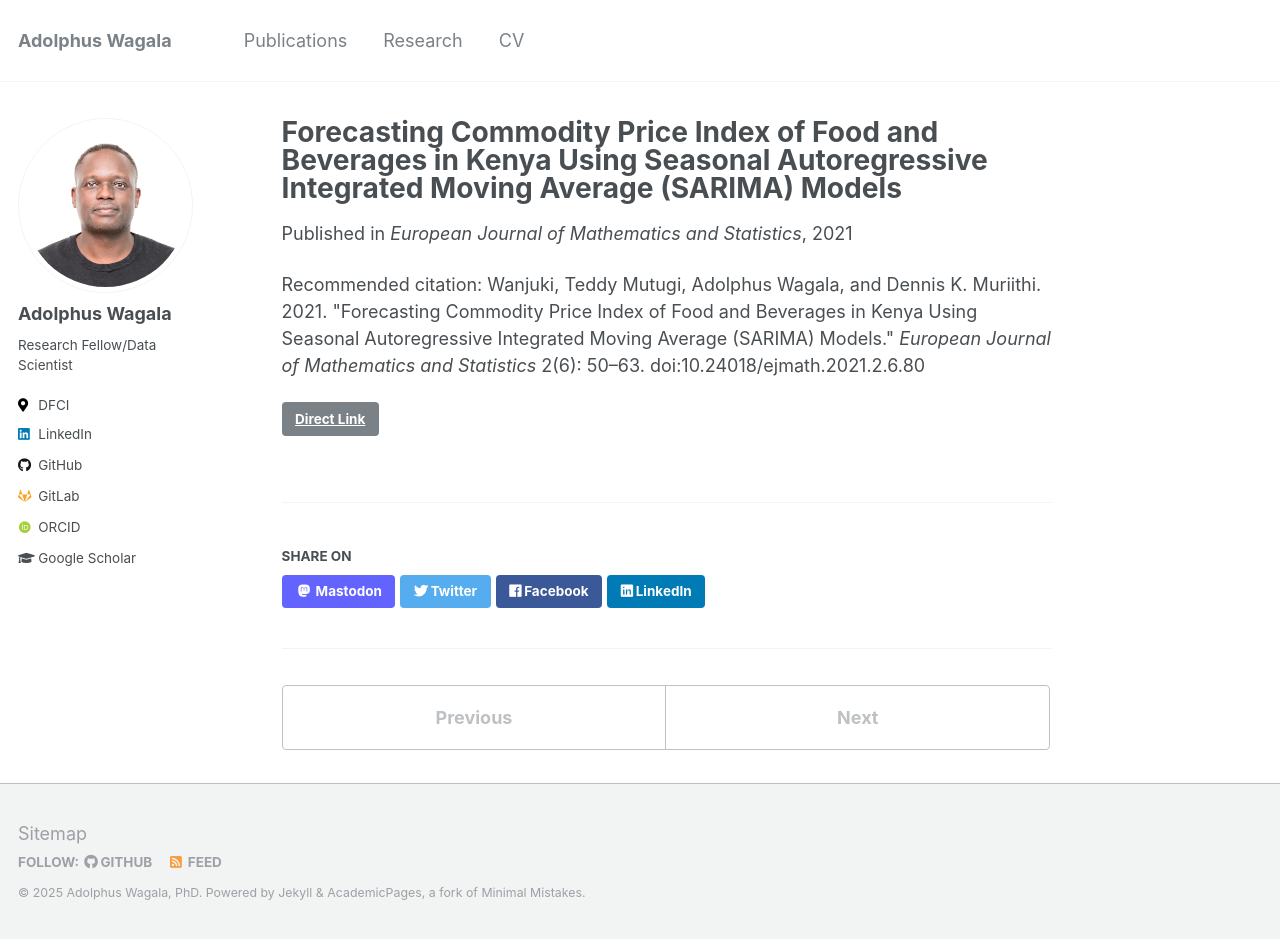
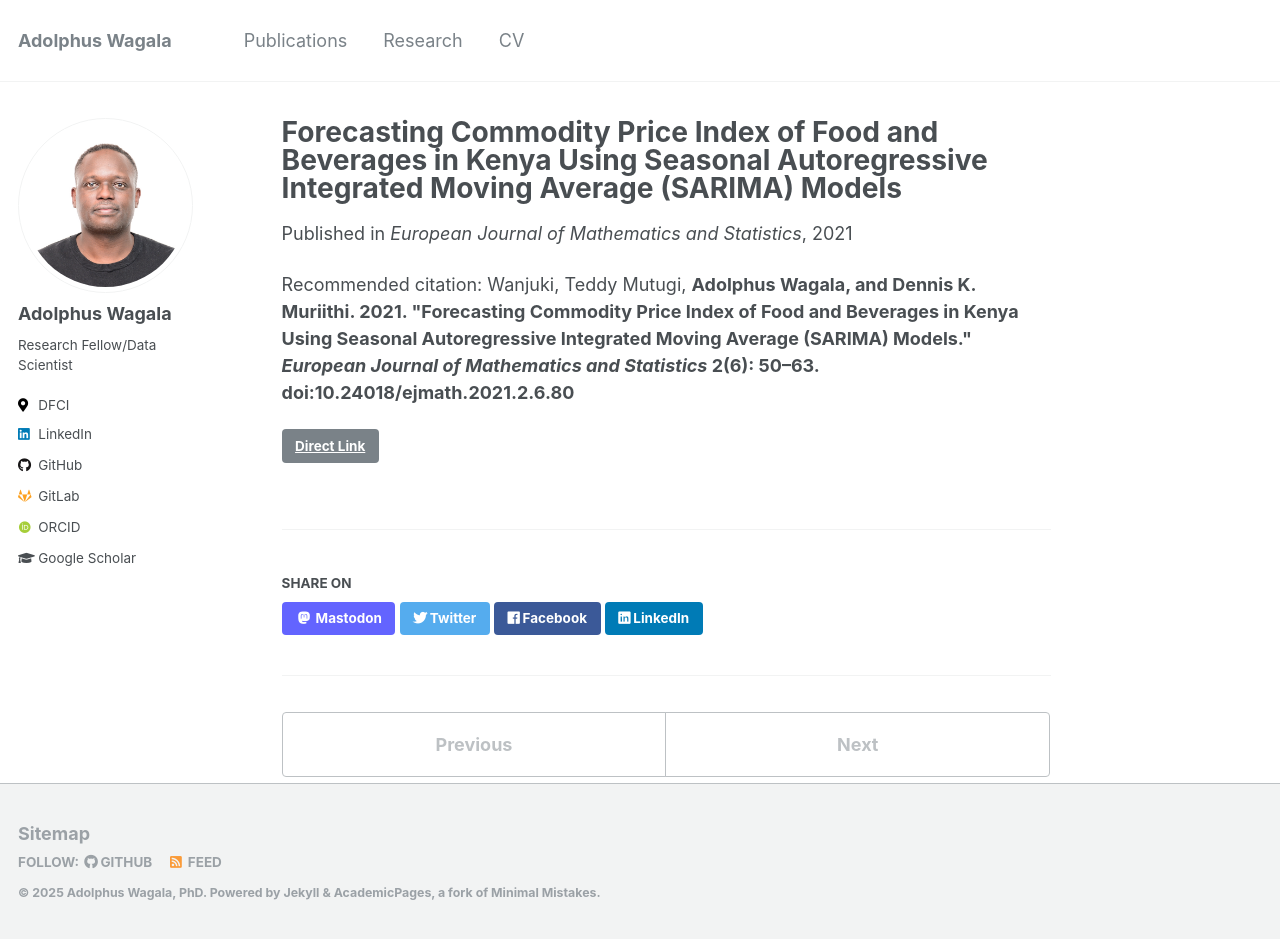
Before and after one commit to wagala/wagala.github.io, a Jekyll site: the page built from _publications/2021-forecasting-commodity-price-index-kenya.md, in a window 1280 px wide and 939 px high. Built offline with Jekyll 4.4.1, drawn with Linux system fonts in a browser that asks for light colours; some web fonts are replaced.

```diff
--- a/_publications/2021-forecasting-commodity-price-index-kenya.md
+++ b/_publications/2021-forecasting-commodity-price-index-kenya.md
@@ -5,5 +5,5 @@ permalink: /publication/2021-forecasting-commodity-price-index-kenya
 date: 2021-12-21
 venue: 'European Journal of Mathematics and Statistics'
 link: 'https://eu-opensci.org/index.php/ejmath/article/view/14080'
-citation: "Wanjuki, Teddy Mutugi, Adolphus Wagala, and Dennis K. Muriithi. 2021. &quot;Forecasting Commodity Price Index of Food and Beverages in Kenya Using Seasonal Autoregressive Integrated Moving Average (SARIMA) Models.&quot; <i>European Journal of Mathematics and Statistics</i> 2(6): 50–63. doi:10.24018/ejmath.2021.2.6.80"
+citation: "Wanjuki, Teddy Mutugi, <b>Adolphus Wagala<b>, and Dennis K. Muriithi. 2021. &quot;Forecasting Commodity Price Index of Food and Beverages in Kenya Using Seasonal Autoregressive Integrated Moving Average (SARIMA) Models.&quot; <i>European Journal of Mathematics and Statistics</i> 2(6): 50–63. doi:10.24018/ejmath.2021.2.6.80"
 ---
```
